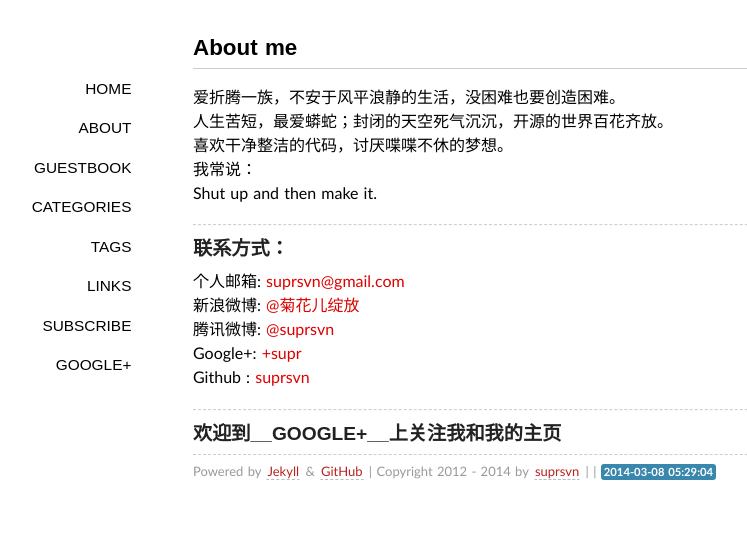
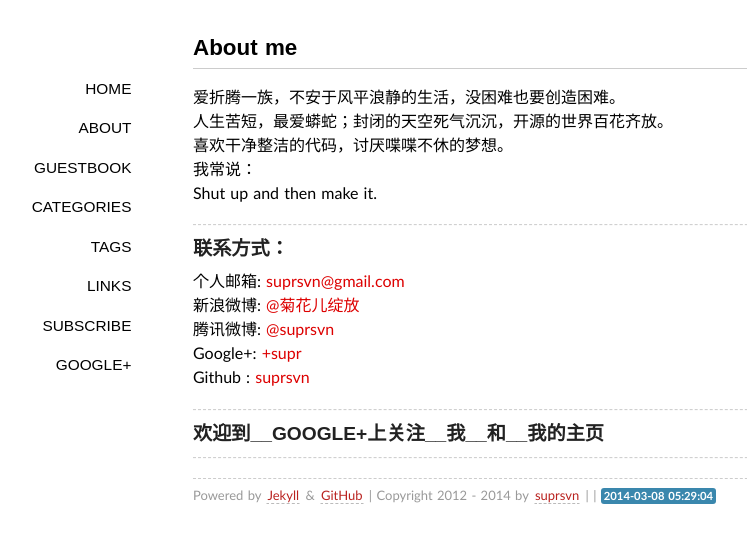
Before and after one commit to suprsvn/suprsvn.github.com, a Jekyll site: the page built from about/index.md, in a window 1280 px wide. Shown: the top 543 px of the page, without its empty margins (147-894 px from the left). Built offline with Jekyll 4.4.1, drawn with Linux system fonts in a browser that asks for light colours; some web fonts are replaced; Markdown is read by kramdown in place of the engine named in the settings; comment, search, counter and statistics services are not loaded; part of the change alters nothing that is shown.

Commit message:
modified:   index.md

```diff
--- a/about/index.md
+++ b/about/index.md
@@ -10,7 +10,7 @@ comments: no
 我常说：
 Shut up and then make it.
 
-----
+---
 
 ###联系方式：
 
@@ -20,9 +20,22 @@ Shut up and then make it.
 Google+: [+supr](https://plus.google.com/u/0/100847701096332465304)
 Github : [suprsvn](https://github.com/suprsvn)
 
-----
+---
 
-###欢迎到__GOOGLE+__上关注我和我的主页
+###欢迎到__GOOGLE+__上关注__我__和__我的主页__
+
+---
+<!-- Place this tag where you want the widget to render. -->
+<div class="g-person" data-width="250" data-href="//plus.google.com/u/0/100847701096332465304" data-rel="author"></div>
+
+<!-- Place this tag after the last widget tag. -->
+<script type="text/javascript">
+  (function() {
+    var po = document.createElement('script'); po.type = 'text/javascript'; po.async = true;
+    po.src = 'https://apis.google.com/js/platform.js';
+    var s = document.getElementsByTagName('script')[0]; s.parentNode.insertBefore(po, s);
+  })();
+</script>
 <!-- Place this tag where you want the widget to render. -->
 <div class="g-page" data-width="250" data-href="//plus.google.com/u/0/103586697261491207350" data-rel="publisher"></div>
 
```
